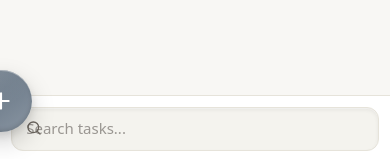
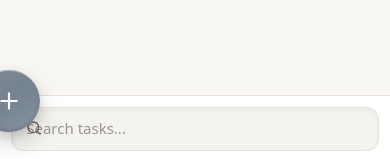
Before and after one commit to Zarjay7/TODO-APP, a React (Vite) app: page / in a window 390 px wide. Shown: the part 682-841 px from the top of the page. Built offline with nearby package versions, Linux system fonts and the light colour scheme.

Commit message:
fix: revert FAB right offset to original right-6 md:right-8
User reported the previous inward nudge made visibility worse. Reverted to previous positioning for full visibility of the + button.

```diff
--- a/src/App.tsx
+++ b/src/App.tsx
@@ -505,7 +505,7 @@
 
       {/* FAB - Now functional with ripple + scale (plan micro-interaction) */}
       <button
-        className="skeu-fab fixed bottom-8 right-8 md:right-10 shadow-2xl z-50"
+        className="skeu-fab fixed bottom-8 right-6 md:right-8 shadow-2xl z-50"
         aria-label="Add new task"
         onClick={(e) => {
           // Create ripple
```
